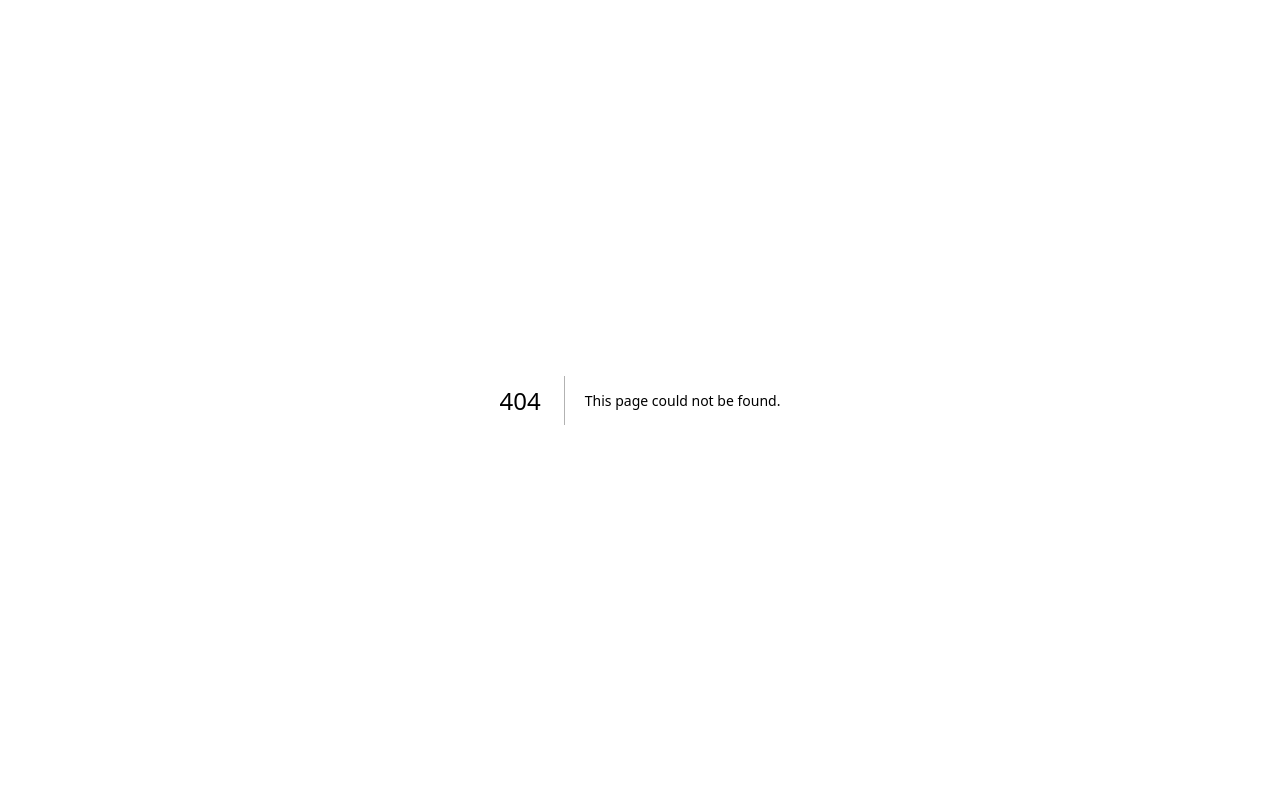
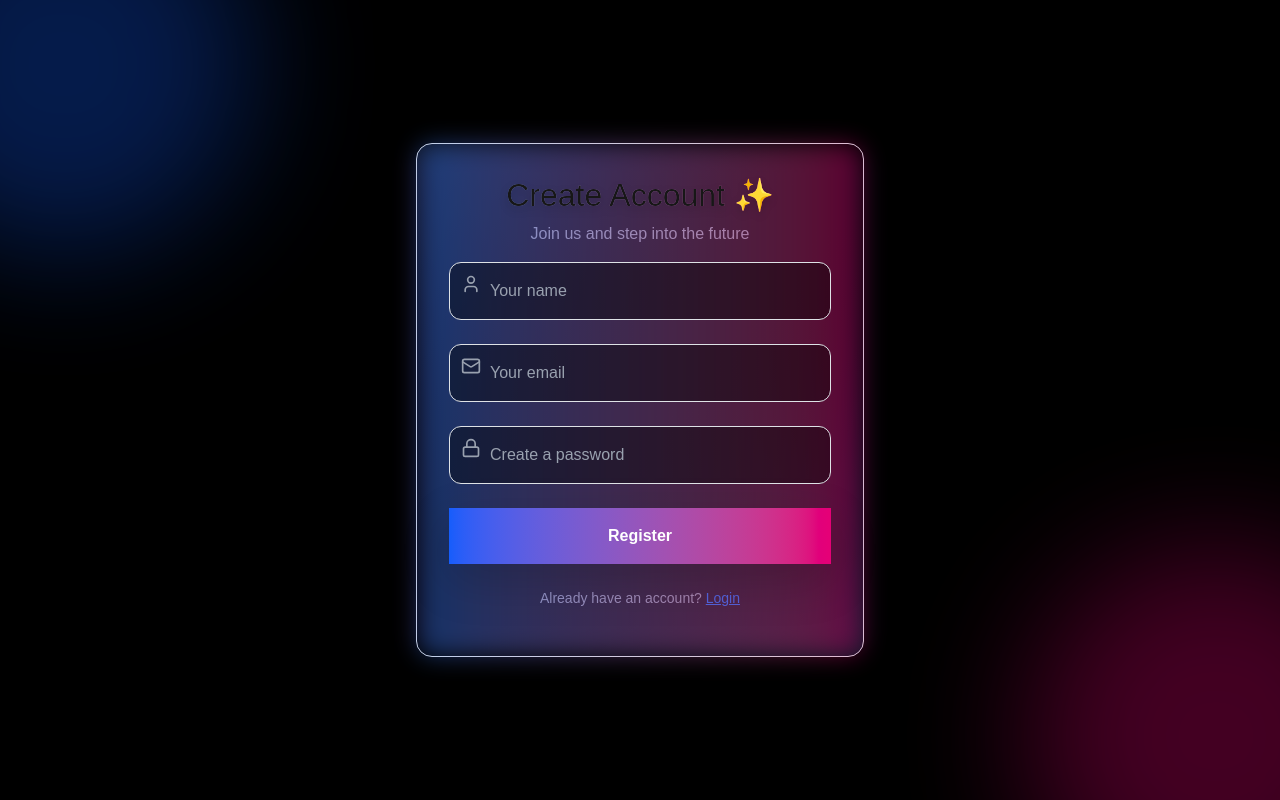
Before and after one commit to shivanshuno1/Mathematical-crocodilo, a Next.js app: page /register in a window 1280 px wide. Before the commit this address had no page. Built offline with nearby package versions, Linux system fonts and the light colour scheme.

Commit message:
login and register frontend ready

```diff
--- a/package.json
+++ b/package.json
@@ -10,8 +10,11 @@
   },
   "dependencies": {
     "bootstrap": "^5.3.8",
+    "framer-motion": "^12.23.12",
     "gsap": "^3.13.0",
+    "lucide-react": "^0.542.0",
     "next": "15.5.2",
+    "next-auth": "^4.24.11",
     "react": "19.1.0",
     "react-dom": "19.1.0"
   },
--- /dev/null
+++ b/src/app/(auth)/login/page.tsx
@@ -0,0 +1,118 @@
+"use client";
+
+import { useState } from "react";
+import { signIn } from "next-auth/react";
+import { useRouter } from "next/navigation";
+import { motion } from "framer-motion";
+import { Mail, Lock } from "lucide-react";
+
+export default function FuturisticLogin() {
+  const [email, setEmail] = useState("");
+  const [password, setPassword] = useState("");
+  const [loading, setLoading] = useState(false);
+  const router = useRouter();
+
+  const handleSubmit = async (e: React.FormEvent) => {
+    e.preventDefault();
+    setLoading(true);
+
+    const res = await signIn("credentials", {
+      redirect: false,
+      email,
+      password,
+    });
+
+    setLoading(false);
+
+    if (!res?.error) {
+      router.push("/");
+    } else {
+      alert("❌ Invalid email or password");
+    }
+  };
+
+  return (
+    <div className="relative flex items-center justify-center min-h-screen overflow-hidden bg-black">
+      {/* Floating Orbs */}
+      <div className="absolute -top-32 -left-32 w-96 h-96 bg-blue-600/40 rounded-full blur-3xl animate-pulse"></div>
+      <div className="absolute -bottom-32 -right-32 w-96 h-96 bg-purple-600/40 rounded-full blur-3xl animate-pulse delay-1000"></div>
+
+      {/* Card */}
+      <motion.div
+        initial={{ opacity: 0, scale: 0.8 }}
+        animate={{ opacity: 1, scale: 1 }}
+        transition={{ duration: 0.6 }}
+        whileHover={{ scale: 1.02 }}
+        className="relative z-10 w-[90%] max-w-md p-8 rounded-2xl border border-white/20 shadow-2xl
+                   bg-gradient-to-br from-gray-900/80 via-black/70 to-gray-900/90 backdrop-blur-xl"
+      >
+        {/* Glowing Border */}
+        <div className="absolute inset-0 rounded-2xl border-2 border-transparent bg-gradient-to-r from-blue-500 to-purple-600 opacity-40 blur-md"></div>
+
+        {/* Title */}
+        <h2 className="text-4xl font-extrabold text-center text-transparent bg-clip-text bg-gradient-to-r from-blue-400 to-purple-500 drop-shadow-lg">
+          Welcome Back 🚀
+        </h2>
+        <p className="text-gray-400 text-center mt-2 mb-8">
+          Sign in to enter the future
+        </p>
+
+        {/* Form */}
+        <form className="space-y-6 relative z-10" onSubmit={handleSubmit}>
+          {/* Email */}
+          <div className="relative">
+            <Mail className="absolute left-3 top-3 text-gray-400" size={20} />
+            <input
+              type="email"
+              placeholder="Enter your email"
+              value={email}
+              onChange={(e) => setEmail(e.target.value)}
+              required
+              className="w-full pl-10 pr-4 py-3 rounded-xl bg-black/40 text-white placeholder-gray-400
+                         focus:ring-2 focus:ring-blue-500 outline-none border border-white/10"
+            />
+          </div>
+
+          {/* Password */}
+          <div className="relative">
+            <Lock className="absolute left-3 top-3 text-gray-400" size={20} />
+            <input
+              type="password"
+              placeholder="Enter your password"
+              value={password}
+              onChange={(e) => setPassword(e.target.value)}
+              required
+              className="w-full pl-10 pr-4 py-3 rounded-xl bg-black/40 text-white placeholder-gray-400
+                         focus:ring-2 focus:ring-purple-500 outline-none border border-white/10"
+            />
+          </div>
+
+          {/* Button */}
+          <motion.button
+            whileTap={{ scale: 0.95 }}
+            type="submit"
+            disabled={loading}
+            className="w-full py-3 rounded-xl font-semibold text-lg shadow-lg
+                       bg-gradient-to-r from-blue-600 to-purple-600 hover:from-purple-600 hover:to-pink-600
+                       text-white transition-all duration-300"
+          >
+            {loading ? "Connecting..." : "Login"}
+          </motion.button>
+        </form>
+
+        {/* Extra Links */}
+        <div className="mt-6 text-center text-gray-400">
+          <a href="#" className="text-sm text-blue-400 hover:underline">
+            Forgot Password?
+          </a>
+          <p className="text-sm mt-3">
+            Don’t have an account?{" "}
+            <a href="/register" className="text-purple-400 hover:underline">
+              Sign Up
+            </a>
+          </p>
+        </div>
+      </motion.div>
+    </div>
+  );
+}
--- /dev/null
+++ b/src/app/(auth)/register/page.tsx
@@ -0,0 +1,135 @@
+"use client";
+
+import { useState } from "react";
+import { useRouter } from "next/navigation";
+import { motion } from "framer-motion";
+import { Mail, Lock, User } from "lucide-react";
+
+export default function FuturisticRegister() {
+  const [name, setName] = useState("");
+  const [email, setEmail] = useState("");
+  const [password, setPassword] = useState("");
+  const [loading, setLoading] = useState(false);
+  const router = useRouter();
+
+  const handleSubmit = async (e: React.FormEvent) => {
+    e.preventDefault();
+    setLoading(true);
+
+    try {
+      const res = await fetch("/api/register", {
+        method: "POST",
+        headers: { "Content-Type": "application/json" },
+        body: JSON.stringify({ name, email, password }),
+      });
+
+      if (res.ok) {
+        alert("✅ Account created successfully");
+        router.push("/login");
+      } else {
+        const data = await res.json();
+        alert("❌ " + data.error || "Registration failed");
+      }
+    } catch (error) {
+      alert("❌ Something went wrong");
+    } finally {
+      setLoading(false);
+    }
+  };
+
+  return (
+    <div className="relative flex items-center justify-center min-h-screen overflow-hidden bg-black">
+      {/* Floating Orbs */}
+      <div className="absolute -top-32 -left-32 w-96 h-96 bg-blue-600/40 rounded-full blur-3xl animate-pulse"></div>
+      <div className="absolute -bottom-32 -right-32 w-96 h-96 bg-pink-600/40 rounded-full blur-3xl animate-pulse delay-1000"></div>
+
+      {/* Card */}
+      <motion.div
+        initial={{ opacity: 0, scale: 0.8 }}
+        animate={{ opacity: 1, scale: 1 }}
+        transition={{ duration: 0.6 }}
+        whileHover={{ scale: 1.02 }}
+        className="relative z-10 w-[90%] max-w-md p-8 rounded-2xl border border-white/20 shadow-2xl
+                   bg-gradient-to-br from-gray-900/80 via-black/70 to-gray-900/90 backdrop-blur-xl"
+      >
+        {/* Neon Glow */}
+        <div className="absolute inset-0 rounded-2xl border-2 border-transparent bg-gradient-to-r from-blue-500 to-pink-600 opacity-40 blur-md"></div>
+
+        {/* Title */}
+        <h2 className="text-4xl font-extrabold text-center text-transparent bg-clip-text bg-gradient-to-r from-blue-400 to-pink-500 drop-shadow-lg">
+          Create Account ✨
+        </h2>
+        <p className="text-gray-400 text-center mt-2 mb-8">
+          Join us and step into the future
+        </p>
+
+        {/* Form */}
+        <form className="space-y-6 relative z-10" onSubmit={handleSubmit}>
+          {/* Name */}
+          <div className="relative">
+            <User className="absolute left-3 top-3 text-gray-400" size={20} />
+            <input
+              type="text"
+              placeholder="Your name"
+              value={name}
+              onChange={(e) => setName(e.target.value)}
+              required
+              className="w-full pl-10 pr-4 py-3 rounded-xl bg-black/40 text-white placeholder-gray-400
+                         focus:ring-2 focus:ring-blue-500 outline-none border border-white/10"
+            />
+          </div>
+
+          {/* Email */}
+          <div className="relative">
+            <Mail className="absolute left-3 top-3 text-gray-400" size={20} />
+            <input
+              type="email"
+              placeholder="Your email"
+              value={email}
+              onChange={(e) => setEmail(e.target.value)}
+              required
+              className="w-full pl-10 pr-4 py-3 rounded-xl bg-black/40 text-white placeholder-gray-400
+                         focus:ring-2 focus:ring-blue-500 outline-none border border-white/10"
+            />
+          </div>
+
+          {/* Password */}
+          <div className="relative">
+            <Lock className="absolute left-3 top-3 text-gray-400" size={20} />
+            <input
+              type="password"
+              placeholder="Create a password"
+              value={password}
+              onChange={(e) => setPassword(e.target.value)}
+              required
+              className="w-full pl-10 pr-4 py-3 rounded-xl bg-black/40 text-white placeholder-gray-400
+                         focus:ring-2 focus:ring-pink-500 outline-none border border-white/10"
+            />
+          </div>
+
+          {/* Button */}
+          <motion.button
+            whileTap={{ scale: 0.95 }}
+            type="submit"
+            disabled={loading}
+            className="w-full py-3 rounded-xl font-semibold text-lg shadow-lg
+                       bg-gradient-to-r from-blue-600 to-pink-600 hover:from-purple-600 hover:to-blue-600
+                       text-white transition-all duration-300"
+          >
+            {loading ? "Creating..." : "Register"}
+          </motion.button>
+        </form>
+
+        {/* Extra Links */}
+        <div className="mt-6 text-center text-gray-400">
+          <p className="text-sm">
+            Already have an account?{" "}
+            <a href="/login" className="text-blue-400 hover:underline">
+              Login
+            </a>
+          </p>
+        </div>
+      </motion.div>
+    </div>
+  );
+}
--- a/src/app/page.tsx
+++ b/src/app/page.tsx
@@ -600,7 +600,7 @@ export default function Home() {
 
 
             <div className="d-flex">
-              <button className="btn btn-outline-light me-2">Login</button>
+              <button className="btn btn-outline-light me-2"><a href="./login">Login</a></button>
               <button className="btn btn-primary">Sign Up</button>
             </div>
           </div>
```
Also changed, not shown: 1 other file (tests, documents, lock files or other folders).
